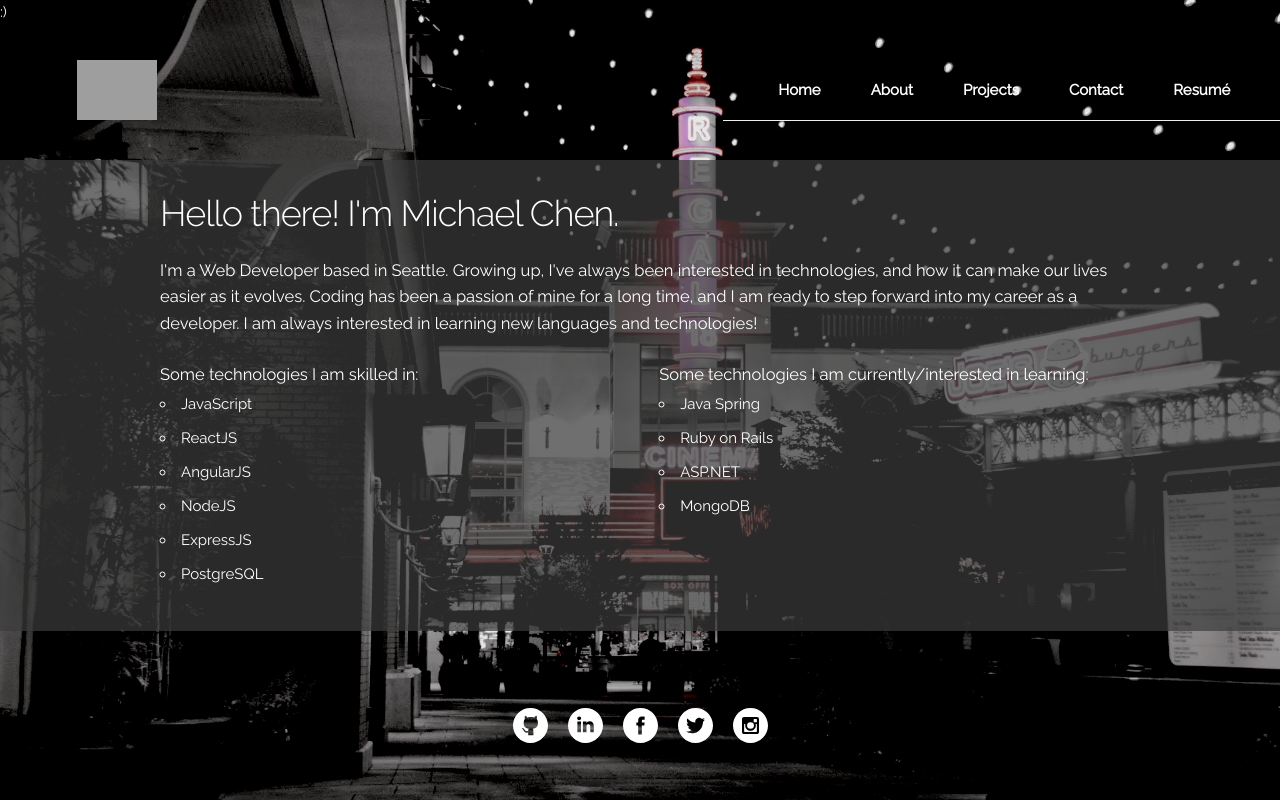
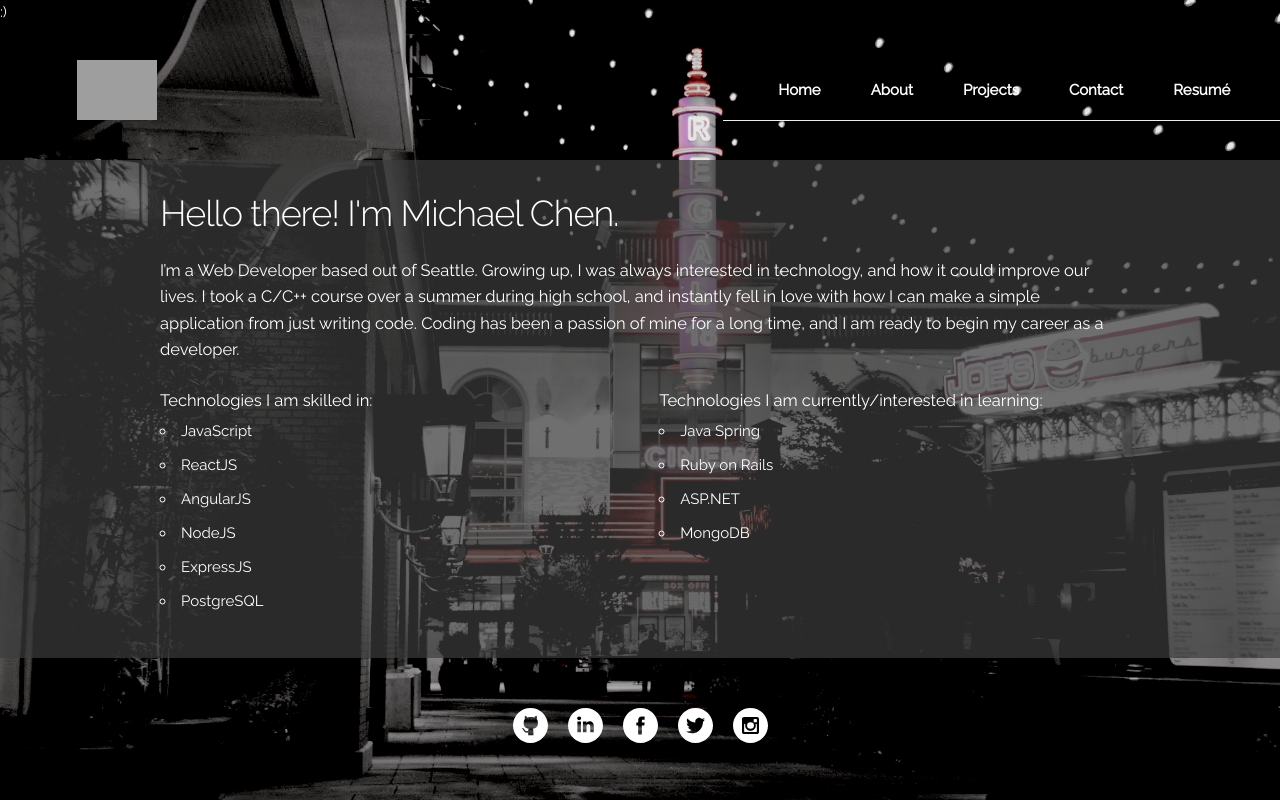
Before and after one commit to mikeechen/Personal-Site, a React (Create React App) app: page /about in a window 1280 px wide. Built offline with nearby package versions, Linux system fonts and the light colour scheme; grey boxes are pictures that could not be loaded.

Commit message:
wording change

```diff
--- a/src/components/About.jsx
+++ b/src/components/About.jsx
@@ -15,15 +15,18 @@ export default class About extends Component {
         <div className="secondary">
           <div className="container">
             <h3 className="text animated fadeInDown">Hello there! I'm Michael Chen.</h3>
-            <p className="text animated fadeInDown">I'm a Web Developer based in Seattle. Growing up,
-            I've always been interested in technologies, and how it can make our lives easier
-            as it evolves. Coding has been a passion of mine for a long time,
-            and I am ready to step forward into my career as a developer. I am always
-            interested in learning new languages and technologies!</p>
+            <p className="text animated fadeInDown">
+              I’m a Web Developer based out of Seattle. Growing up, I was always
+              interested in technology, and how it could improve our lives.
+              I took a C/C++ course over a summer during high school, and instantly
+              fell in love with how I can make a simple application from just writing code.
+              Coding has been a passion of mine for a long time, and I am ready
+              to begin my career as a developer.
+            </p>
             <MediaQuery query="(min-width: 620px)">
               <div className="row animated fadeInUp">
                 <div className="one-half column">
-                  <p className="text">Some technologies I am skilled in:</p>
+                  <p className="text">Technologies I am skilled in:</p>
                   <ul className="list">
                     <li>JavaScript</li>
                     <li>ReactJS</li>
@@ -34,7 +37,7 @@ export default class About extends Component {
                   </ul>
                 </div>
                 <div className="one-half column">
-                  <p className="text">Some technologies I am currently/interested in learning:</p>
+                  <p className="text">Technologies I am currently/interested in learning:</p>
                   <ul className="list">
                     <li>Java Spring</li>
                     <li>Ruby on Rails</li>
--- a/src/components/Header.jsx
+++ b/src/components/Header.jsx
@@ -19,7 +19,9 @@ export default class Header extends Component {
     return (
       <header>
         <MediaQuery query="(min-width: 1220px)">
-          <img className="logo" src="http://fontmeme.com/permalink/170313/1c08a7dce2a7ca6fbb17e1bf7fc0aaf1.png" alt="MC"/>
+          <Link to="/">
+            <img className="logo" src="http://fontmeme.com/permalink/170313/1c08a7dce2a7ca6fbb17e1bf7fc0aaf1.png" alt="MC"/>
+          </Link>
           <nav className="main-header">
             <ul>
               <li><Link to="/">Home</Link></li>
@@ -31,7 +33,9 @@ export default class Header extends Component {
           </nav>
         </MediaQuery>
         <MediaQuery query="(max-width: 1219px) and (min-width: 751px)">
-          <img className="logo" src="http://fontmeme.com/permalink/170313/1c08a7dce2a7ca6fbb17e1bf7fc0aaf1.png" alt="MC"/>
+          <Link to="/">
+            <img className="logo" src="http://fontmeme.com/permalink/170313/1c08a7dce2a7ca6fbb17e1bf7fc0aaf1.png" alt="MC"/>
+          </Link>
           <Menu right>
             <Link className="menu-item" to="/">Home</Link>
             <Link className="menu-item" to="/about">About</Link>
```
